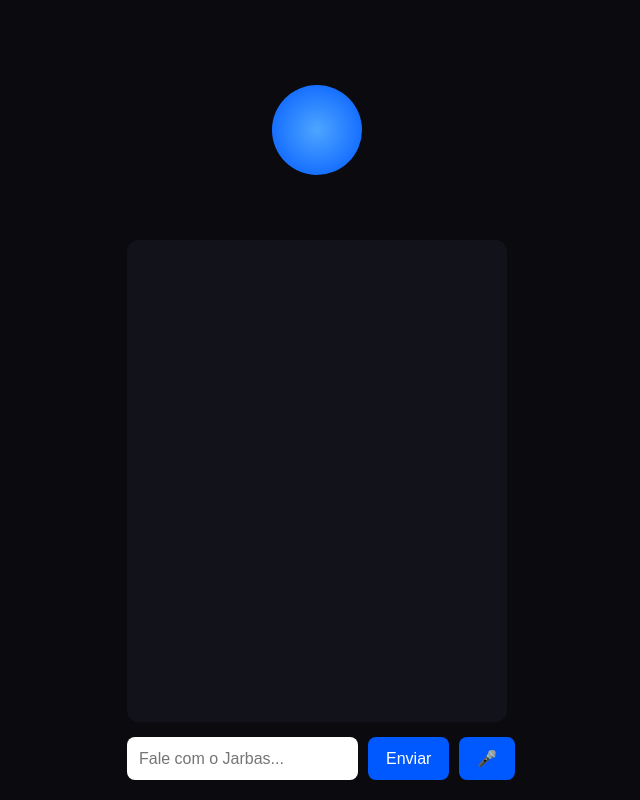
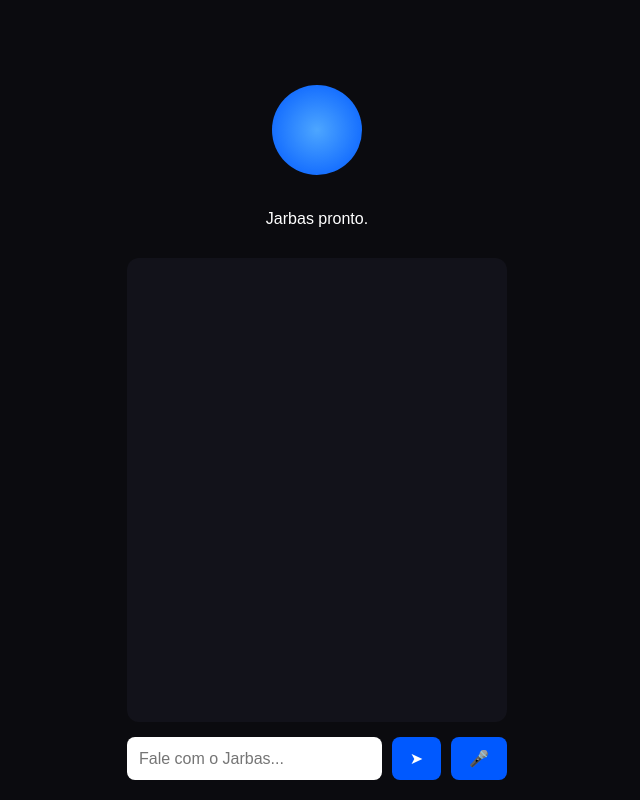
Before and after one commit to jeancarlosfaveros0103-cpu/jarbas-ai, a Flask app: page / in a window 1280 px wide. Shown: the whole page, without its empty margins (323-963 px from the left). Run offline with Flask 3, Linux system fonts and the light colour scheme.

Commit message:
Update index.html

```diff
--- a/templates/index.html
+++ b/templates/index.html
@@ -9,7 +9,6 @@
 
 <div id="container">
 
-    <!-- BOLINHA COM ONDAS -->
   <div id="orb-container">
     <div class="wave"></div>
     <div class="wave"></div>
@@ -17,15 +16,15 @@
     <div id="orb"></div>
   </div>
 
-    <!-- CHAT BOX -->
+  <div id="status">Jarbas pronto.</div>
+
   <div id="chat-box">
     <div id="resposta"></div>
   </div>
 
-    <!-- INPUT -->
   <div id="input-area">
     <input id="msg" type="text" placeholder="Fale com o Jarbas..." />
-        <button onclick="enviar()">Enviar</button>
+    <button onclick="enviar()">➤</button>
     <button onclick="ouvir()">🎤</button>
   </div>
 
@@ -36,24 +35,27 @@ const respostaDiv = document.getElementById("resposta");
 const orb = document.getElementById("orb");
 const waves = document.querySelectorAll(".wave");
 const msg = document.getElementById("msg");
+const status = document.getElementById("status");
 
-// FUNÇÃO DE VOZ (Jarbas fala)
+// Jarbas fala
 function falar(texto) {
   const voz = new SpeechSynthesisUtterance(texto);
   voz.lang = "pt-BR";
 
   orb.classList.add("active");
   waves.forEach(w => w.classList.add("active"));
+  status.innerText = "Jarbas falando...";
 
   voz.onend = () => {
     orb.classList.remove("active");
     waves.forEach(w => w.classList.remove("active"));
+    status.innerText = "Jarbas pronto.";
   };
 
   speechSynthesis.speak(voz);
 }
 
-// FUNÇÃO PARA ESCREVER LETRA POR LETRA
+// Letra por letra
 function escreverLetraPorLetra(texto) {
   respostaDiv.innerHTML = "";
   let i = 0;
@@ -61,13 +63,15 @@ function escreverLetraPorLetra(texto) {
     respostaDiv.innerHTML += texto[i];
     i++;
     if (i >= texto.length) clearInterval(intervalo);
-    }, 40);
+  }, 25);
 }
 
-// FUNÇÃO PARA ENVIAR MENSAGEM
+// Enviar
 function enviar() {
   const texto = msg.value.trim();
   if (!texto) return;
+
+  status.innerText = "Jarbas pensando...";
 
   fetch("/perguntar", {
     method: "POST",
@@ -83,37 +87,31 @@ function enviar() {
   msg.value = "";
 }
 
-// ================= VOZ DE ENTRADA (VOCÊ FALA) =================
-
+// Voz de entrada
 let recognition;
 
 if ("webkitSpeechRecognition" in window || "SpeechRecognition" in window) {
   const SpeechRecognition = window.SpeechRecognition || window.webkitSpeechRecognition;
   recognition = new SpeechRecognition();
   recognition.lang = "pt-BR";
-    recognition.interimResults = false;
 
   recognition.onstart = () => {
-        respostaDiv.innerHTML = "🎤 Ouvindo você...";
+    status.innerText = "Ouvindo você...";
   };
 
   recognition.onresult = (event) => {
     const textoFalado = event.results[0][0].transcript;
     msg.value = textoFalado;
-        enviar(); // envia automaticamente
+    enviar();
   };
 
   recognition.onerror = () => {
-        respostaDiv.innerHTML = "Erro ao usar o microfone.";
+    status.innerText = "Erro no microfone.";
   };
-} else {
-    alert("Seu navegador não suporta reconhecimento de voz.");
 }
 
 function ouvir() {
-    if (recognition) {
-        recognition.start();
-    }
+  if (recognition) recognition.start();
 }
 </script>
 
```
Lines whose indentation alone changed are shown as unchanged.
